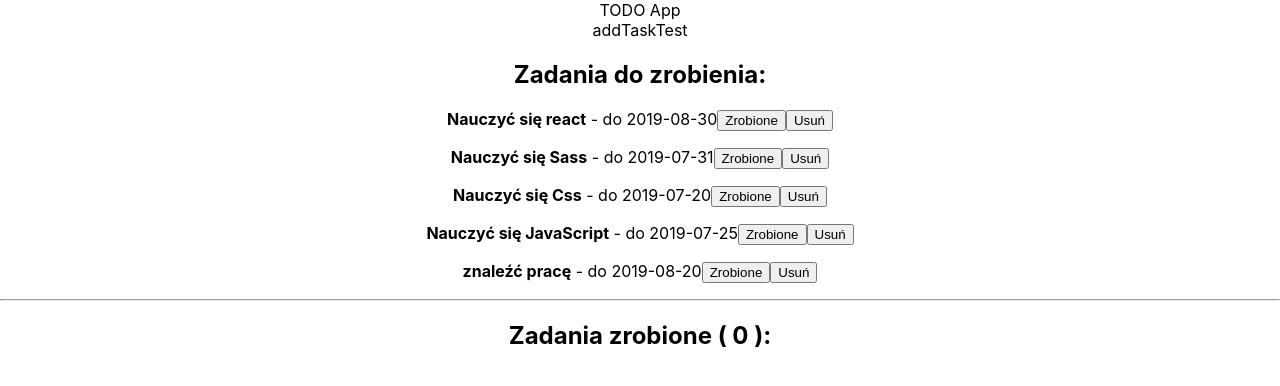
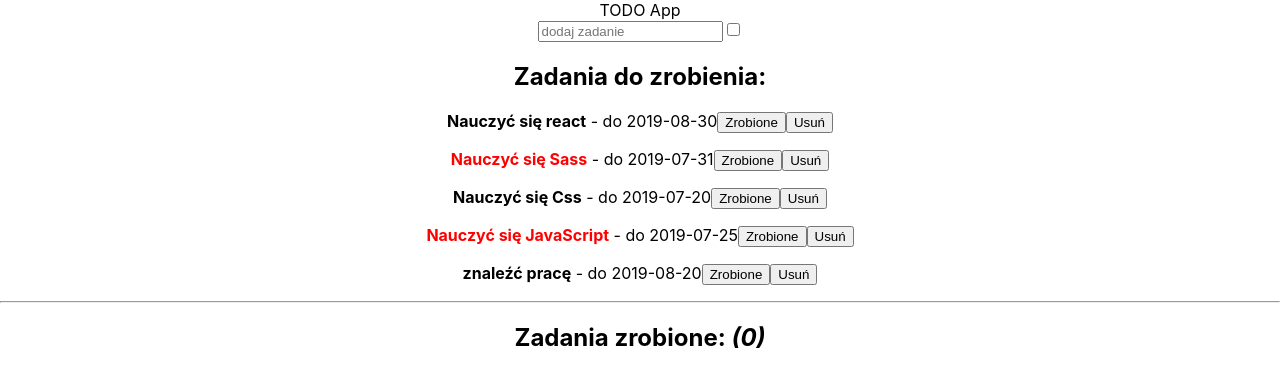
Before and after one commit to nodenative-pl/todoapp, a React (Create React App) app: page / in a window 1280 px wide. Shown: the top 386 px of the page. Built offline with nearby package versions, Linux system fonts and the light colour scheme.

Commit message:
add / delete function works properly

```diff
--- a/src/components/AddTask.js
+++ b/src/components/AddTask.js
@@ -4,7 +4,9 @@
     state = {}
     render() {
         return (
-            <div className="form">addTaskTest
+            <div className="form">
+                <input type="text" placeholder="dodaj zadanie" value={this.state.text} />
+                <input type="checkbox" checked={this.state.checked} />
             </div>
         );
     }
--- a/src/components/App.js
+++ b/src/components/App.js
@@ -25,14 +25,14 @@
         id: 2,
         text: 'Nauczyć się Css',
         date: '2019-07-20',
-        important: true,
+        important: false,
         active: true,
         finishDate: null
       }, {
         id: 3,
         text: 'Nauczyć się JavaScript',
         date: '2019-07-25',
-        important: false,
+        important: true,
         active: true,
         finishDate: null
       }, {
--- a/src/components/Task.js
+++ b/src/components/Task.js
@@ -2,17 +2,40 @@
 
 const Task = (props) => {
 
-    const { text, date, id } = props.task;
 
+
+    const style = {
+        color: 'red',
+    }
+
+
+    const { text, date, id, active, important, finishDate } = props.task;
+
+    if (active) {
         return (
             <div>
                 <p>
-                <strong>{text}</strong> - do <span>{date}</span>
+                    <strong style={important ? style : null}>{text}</strong> - do <span>{date}</span>
                     <button onClick={() => props.change(id)}>Zrobione</button>
                     <button onClick={() => props.delete(id)}>Usuń</button>
                 </p>
             </div>
         );
     }
+    else {
+
+        const finish = new Date(finishDate).toLocaleString()
+        return (
+            <div>
+                <p>
+                    <strong>{text}</strong> - do <span>{date}</span>
+                    <br />
+                    Potwierdzenie wykonania: <span>{finish}</span>
+                    <button onClick={() => props.delete(id)}>Usuń</button>
+                </p>
+            </div>
+        );
+    }
+}
 
 export default Task;
--- a/src/components/TaskList.js
+++ b/src/components/TaskList.js
@@ -3,16 +3,25 @@
 
 const TaskList = props => {
 
-    const tasks = props.tasks.map(task => <Task key={task.id} task={task} delete={props.delete} change={props.change} />)
+
+
+    const active = props.tasks.filter(task => task.active)
+    const done = props.tasks.filter(task => !task.active)
+
+
+    const activeTasks = active.map(task => <Task key={task.id} task={task} delete={props.delete} change={props.change} />)
+    const doneTasks = done.map(task => <Task key={task.id} task={task} delete={props.delete} change={props.change} />)
     return (
         <>
             <div className="active">
                 <h2>Zadania do zrobienia: </h2>
-                {tasks}
+                {activeTasks.length > 0 ? activeTasks : <p>brak zadań do wykonania.</p>}
             </div>
             <hr />
             <div className="done">
-                <h2>Zadania zrobione ( 0 ): </h2>
+                <h2>Zadania zrobione: <em>({done.length})</em></h2>
+                {doneTasks.slice(0, 5)}
+                {/* show last 5 tasks */}
             </div>
         </>
     );
```
Lines whose indentation alone changed are shown as unchanged.
